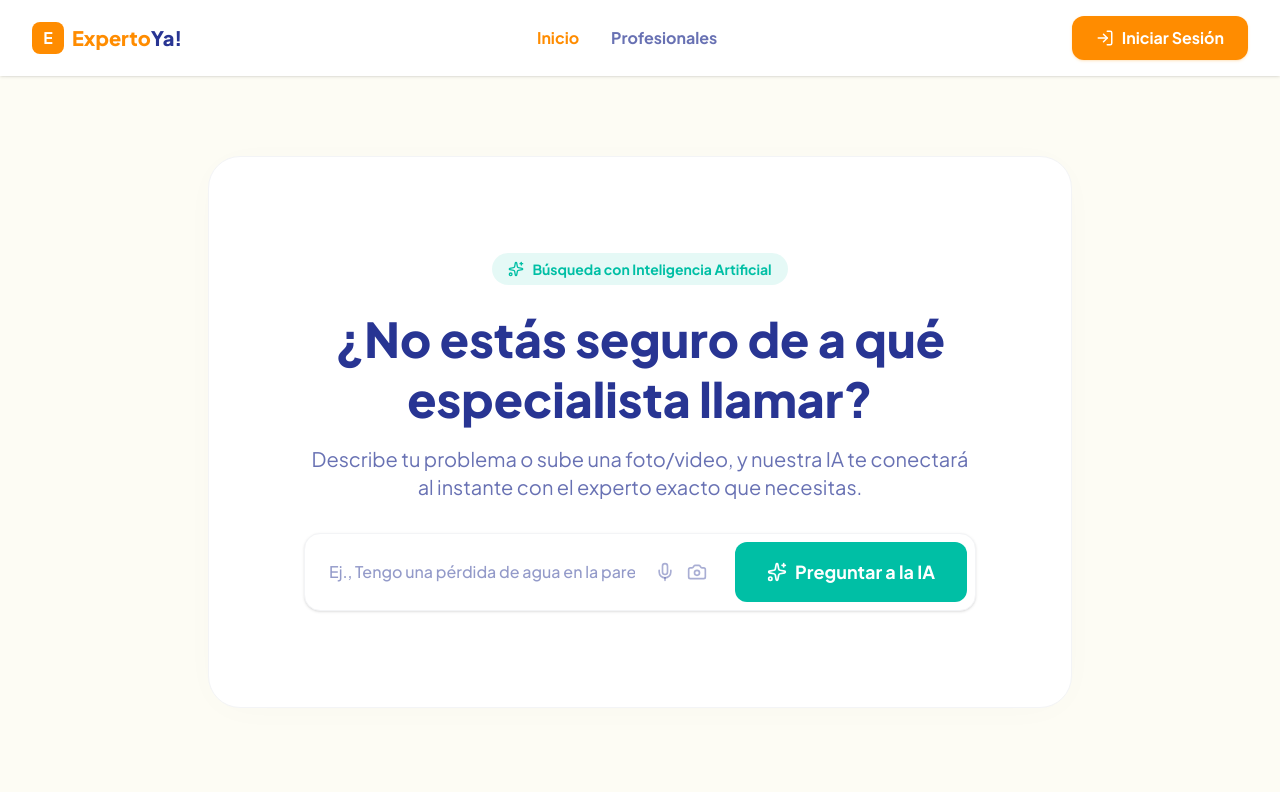
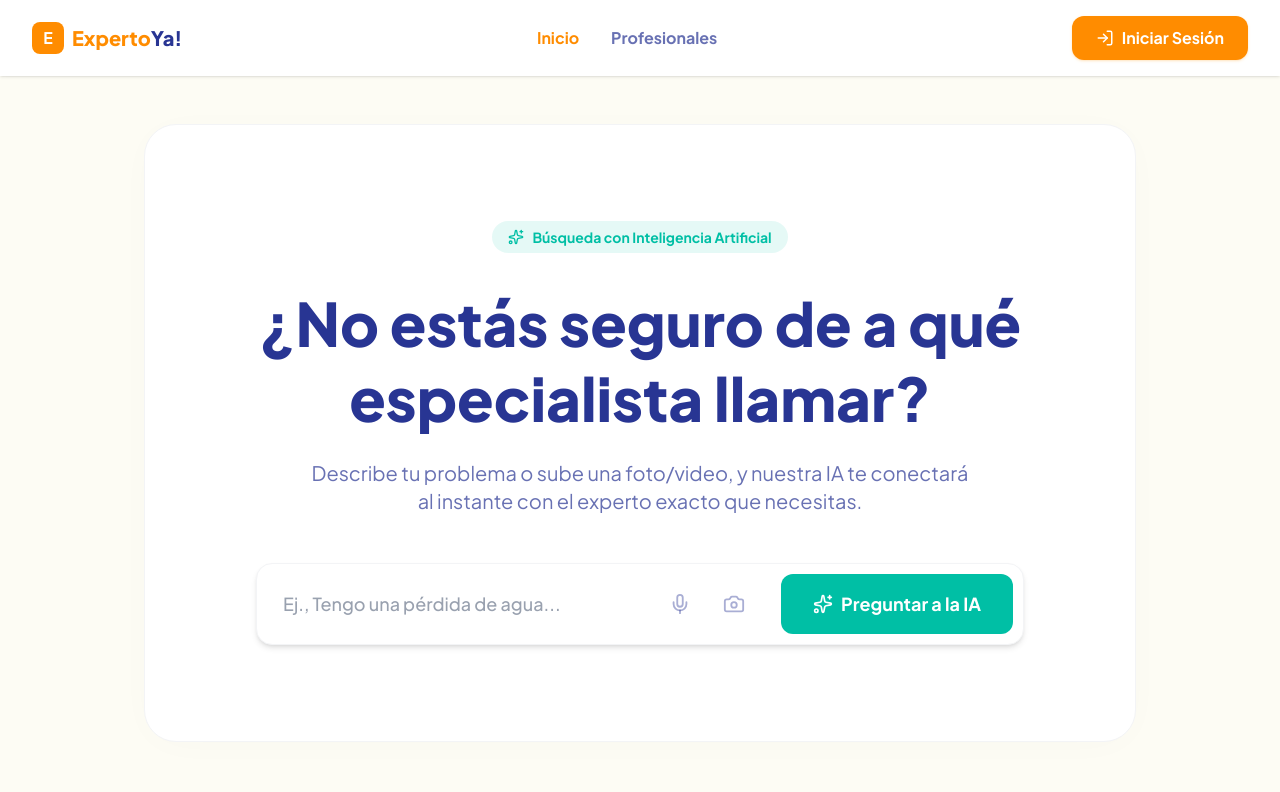
Before and after one commit to DevEriik/expertoya-web, a React (Vite) app: page / in a window 1280 px wide. Shown: the top 792 px of the page. Built offline with nearby package versions, Linux system fonts and the light colour scheme.

Commit message:
feat: action del microfono

```diff
--- a/src/components/Hero.tsx
+++ b/src/components/Hero.tsx
@@ -1,44 +1,108 @@
 import { Sparkles, Mic, Camera } from "lucide-react";
+import { useState, useRef } from "react";
+
 export const Hero = () => {
+  const [busqueda, setBusqueda] = useState("");
+  const [escuchando, setEscuchando] = useState(false);
+
+  const recognitionRef = useRef<any>(null);
+
+  const toggleDictado = () => {
+    if (escuchando && recognitionRef.current) {
+      recognitionRef.current.stop();
+      return;
+    }
+
+    const SpeechRecognition =
+      (window as any).SpeechRecognition ||
+      (window as any).webkitSpeechRecognition;
+
+    if (!SpeechRecognition) {
+      alert("Tu navegador actual no soporta el dictado por voz.");
+      return;
+    }
+    const recognition = new SpeechRecognition();
+    recognition.lang = "es-ES";
+    recognition.continuous = true;
+    recognition.interimResults = true;
+    recognition.onstart = () => setEscuchando(true);
+
+    recognition.onresult = (event: any) => {
+      const transcript = Array.from(event.results)
+        .map((result: any) => result[0])
+        .map((result) => result.transcript)
+        .join("");
+      setBusqueda(transcript);
+    };
+    recognition.onend = () => setEscuchando(false);
+
+    recognition.onerror = (event: any) => {
+      console.error("Error en dictado:", event.error);
+      setEscuchando(false);
+    };
+
+    recognitionRef.current = recognition;
+    setBusqueda("");
+    recognition.start();
+  };
+
   return (
-    <section className="flex flex-col items-center text-center px-4 py-12 mt-8 max-w-4xl mx-auto">
+    <section className="px-4 py-8 md:py-12 max-w-5xl mx-auto w-full">
       <div className="bg-white rounded-[2rem] shadow-[0_4px_40px_-10px_rgba(0,0,0,0.03)] border border-gray-100 flex flex-col items-center text-center px-4 py-16 md:py-24 w-full">
-        <div className="inline-flex items-center justify-center gap-2 px-4 py-1.5 rounded-full bg-secondary/10 text-secondary text-sm font-bold mb-6 text-center">
+        <div className="inline-flex items-center justify-center gap-2 px-4 py-1.5 rounded-full bg-secondary/10 text-secondary text-sm font-bold mb-8 text-center">
           <Sparkles size={16} className="shrink-0" />
           <span>Búsqueda con Inteligencia Artificial</span>
         </div>
 
-        <h1 className="text-4xl md:text-5xl font-extrabold text-dark mb-4 leading-tight">
+        <h1 className="text-4xl md:text-5xl lg:text-6xl font-extrabold text-dark mb-6 leading-tight">
           ¿No estás seguro de a qué
           <br className="hidden md:block" /> especialista llamar?
         </h1>
 
-        <p className="text-dark/70 text-lg md:text-xl mb-8 max-w-2xl">
+        <p className="text-dark/70 text-lg md:text-xl mb-12 max-w-2xl">
           Describe tu problema o sube una foto/video, y nuestra IA te conectará
           al instante con el experto exacto que necesitas.
         </p>
 
-        <div className="w-full max-w-2xl flex flex-col md:flex-row items-center gap-2 bg-white p-2 rounded-2xl shadow-sm border border-gray-100">
-          <div className="flex-1 flex items-center w-full px-2">
+        <div
+          className={`w-full max-w-3xl flex flex-col md:flex-row items-center gap-3 bg-white p-2.5 rounded-2xl shadow-md border transition-colors ${escuchando ? "border-primary shadow-primary/20" : "border-gray-100"}`}
+        >
+          <div className="flex-1 flex items-center justify-between w-full px-2">
             <input
               type="text"
-              placeholder="Ej., Tengo una pérdida de agua en la pared..."
-              className="w-full pl-2 pr-2 py-3 outline-none text-dark bg-transparent font-medium"
+              placeholder={
+                escuchando
+                  ? "Escuchando... (Vuelve a hacer click para detener)"
+                  : "Ej., Tengo una pérdida de agua..."
+              }
+              className="w-full pl-2 pr-2 py-3 outline-none text-dark bg-transparent font-medium text-[16px] md:text-lg placeholder:text-gray-400"
+              value={busqueda}
+              onChange={(e) => setBusqueda(e.target.value)}
             />
 
-            <div className="flex items-center gap-3 text-dark/40 px-3 shrink-0">
-              <Mic
-                size={20}
-                className="hover:text-primary cursor-pointer transition-colors"
-              />
-              <Camera
-                size={20}
-                className="hover:text-primary cursor-pointer transition-colors"
-              />
+            <div className="flex items-center gap-3 md:gap-4 text-dark/40 px-2 shrink-0">
+              <button
+                type="button"
+                onClick={toggleDictado}
+                className={`p-2 rounded-full transition-all ${escuchando ? "bg-primary/10 text-primary animate-pulse" : "hover:bg-gray-100 hover:text-primary"}`}
+                title="Dictado por voz"
+              >
+                <Mic size={22} />
+              </button>
+
+              <button
+                type="button"
+                className="p-2 rounded-full hover:bg-gray-100 hover:text-primary transition-all"
+              >
+                <Camera size={22} />
+              </button>
             </div>
           </div>
 
-          <button className="w-full md:w-auto shrink-0 px-8 py-4 bg-secondary hover:opacity-90 transition-opacity text-white font-bold rounded-xl flex items-center justify-center gap-2 text-lg">
+          <button
+            type="button"
+            className="w-full md:w-auto shrink-0 px-8 py-4 bg-secondary hover:opacity-90 transition-opacity text-white font-bold rounded-xl flex items-center justify-center gap-2 text-lg"
+          >
             <Sparkles size={20} />
             <span className="whitespace-nowrap">Preguntar a la IA</span>
           </button>
```
